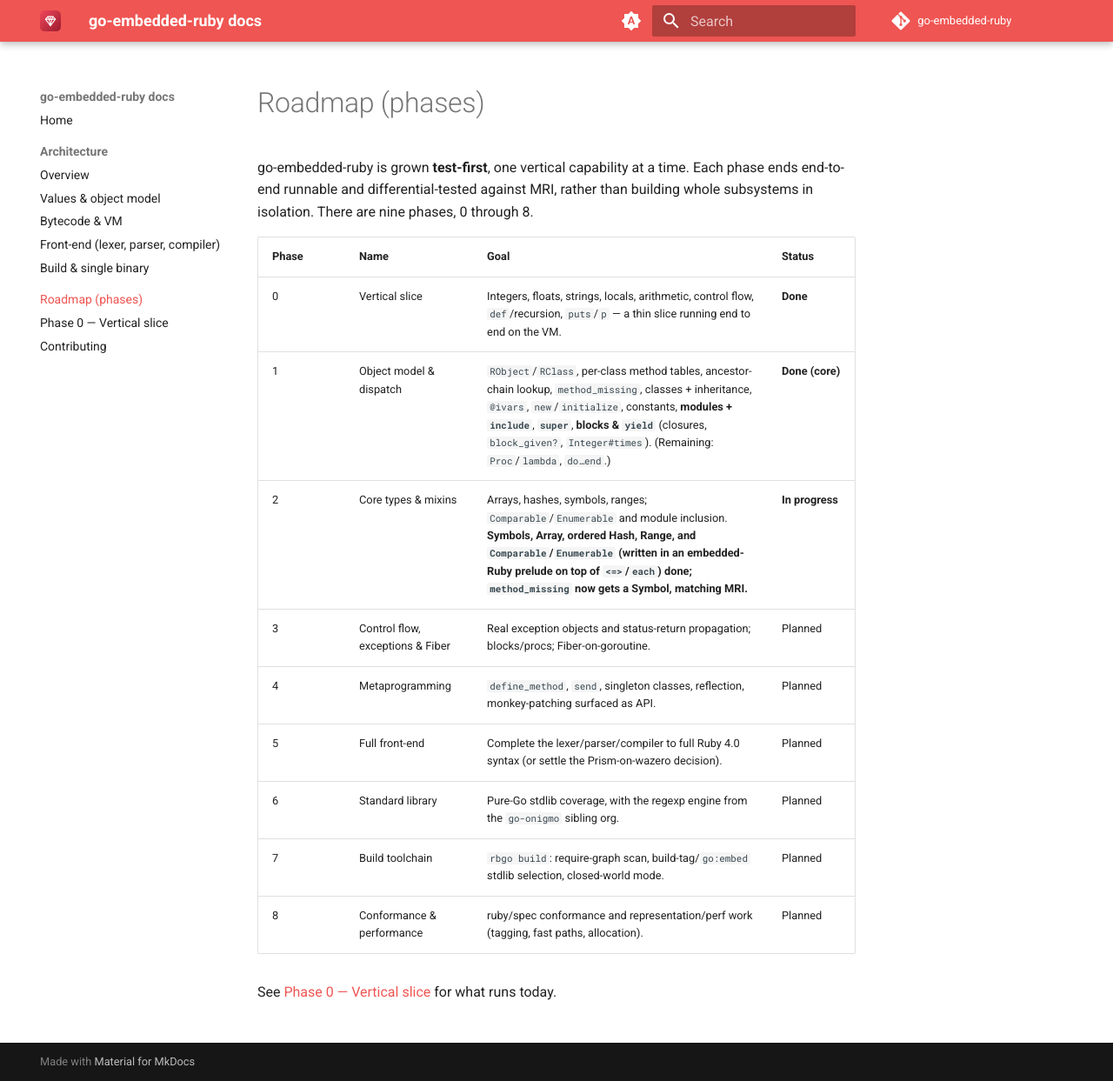
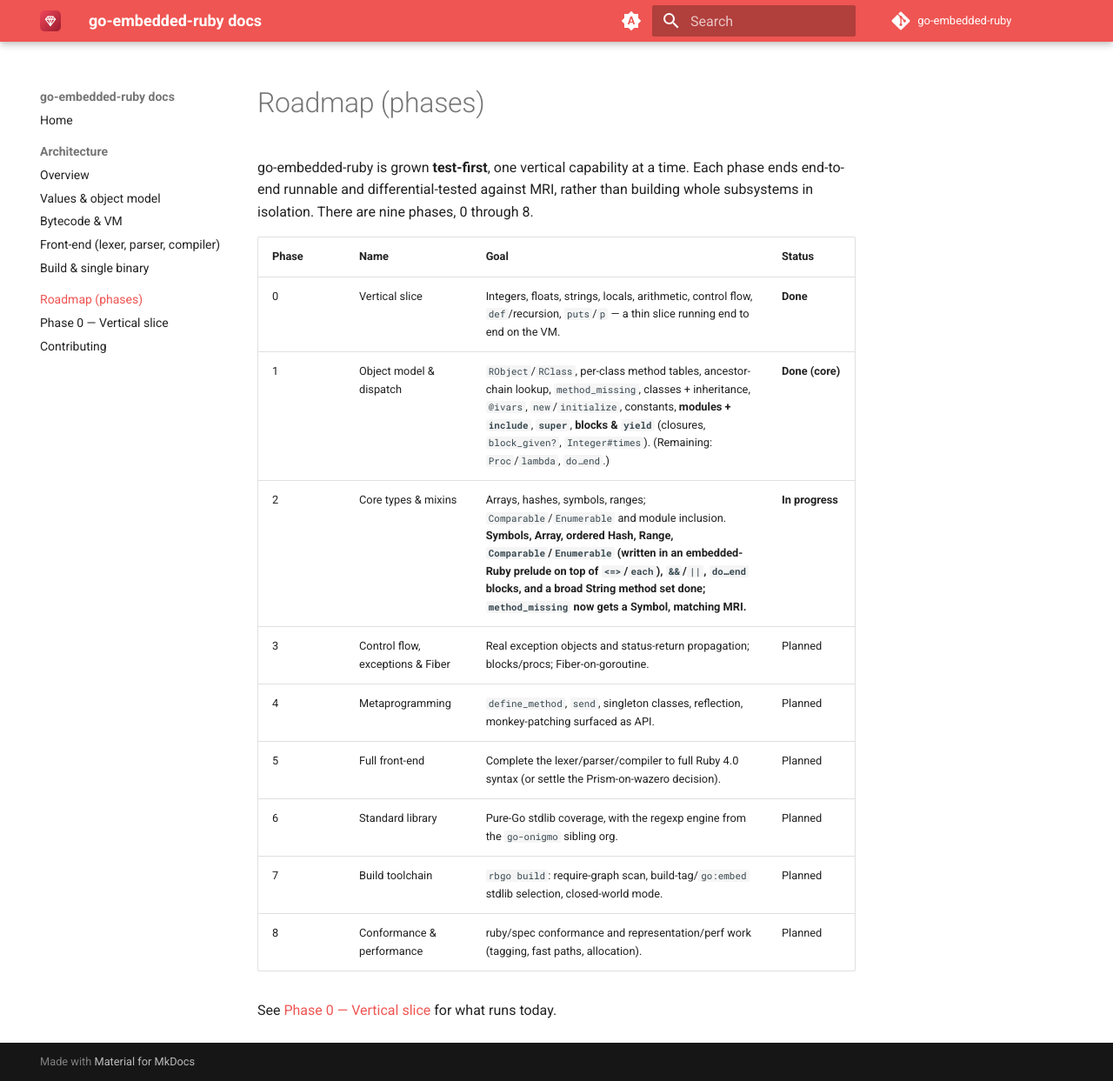
Before and after one commit to go-embedded-ruby/docs, an MkDocs documentation site: the page built from docs/roadmap.md, in a window 1280 px wide and 1243 px high. Shown: the whole window at 87% size. Built offline with MkDocs 1.6.1 and Material for MkDocs 9.7.7, drawn with Linux system fonts in a browser that asks for light colours; the version menu is left out.

Commit message:
docs(roadmap): record &&/||, do...end, String methods in Phase 2
Co-Authored-By: Claude Opus 4.8 (1M context) <noreply@anthropic.com>

```diff
--- a/docs/roadmap.md
+++ b/docs/roadmap.md
@@ -8,7 +8,7 @@ building whole subsystems in isolation. There are nine phases, 0 through 8.
 | --- | --- | --- | --- |
 | 0 | Vertical slice | Integers, floats, strings, locals, arithmetic, control flow, `def`/recursion, `puts`/`p` — a thin slice running end to end on the VM. | **Done** |
 | 1 | Object model & dispatch | `RObject`/`RClass`, per-class method tables, ancestor-chain lookup, `method_missing`, classes + inheritance, `@ivars`, `new`/`initialize`, constants, **modules + `include`**, **`super`**, **blocks & `yield`** (closures, `block_given?`, `Integer#times`). (Remaining: `Proc`/`lambda`, `do…end`.) | **Done (core)** |
-| 2 | Core types & mixins | Arrays, hashes, symbols, ranges; `Comparable`/`Enumerable` and module inclusion. **Symbols, Array, ordered Hash, Range, and `Comparable`/`Enumerable` (written in an embedded-Ruby prelude on top of `<=>`/`each`) done; `method_missing` now gets a Symbol, matching MRI.** | **In progress** |
+| 2 | Core types & mixins | Arrays, hashes, symbols, ranges; `Comparable`/`Enumerable` and module inclusion. **Symbols, Array, ordered Hash, Range, `Comparable`/`Enumerable` (written in an embedded-Ruby prelude on top of `<=>`/`each`), `&&`/`||`, `do…end` blocks, and a broad String method set done; `method_missing` now gets a Symbol, matching MRI.** | **In progress** |
 | 3 | Control flow, exceptions & Fiber | Real exception objects and status-return propagation; blocks/procs; Fiber-on-goroutine. | Planned |
 | 4 | Metaprogramming | `define_method`, `send`, singleton classes, reflection, monkey-patching surfaced as API. | Planned |
 | 5 | Full front-end | Complete the lexer/parser/compiler to full Ruby 4.0 syntax (or settle the Prism-on-wazero decision). | Planned |
```
